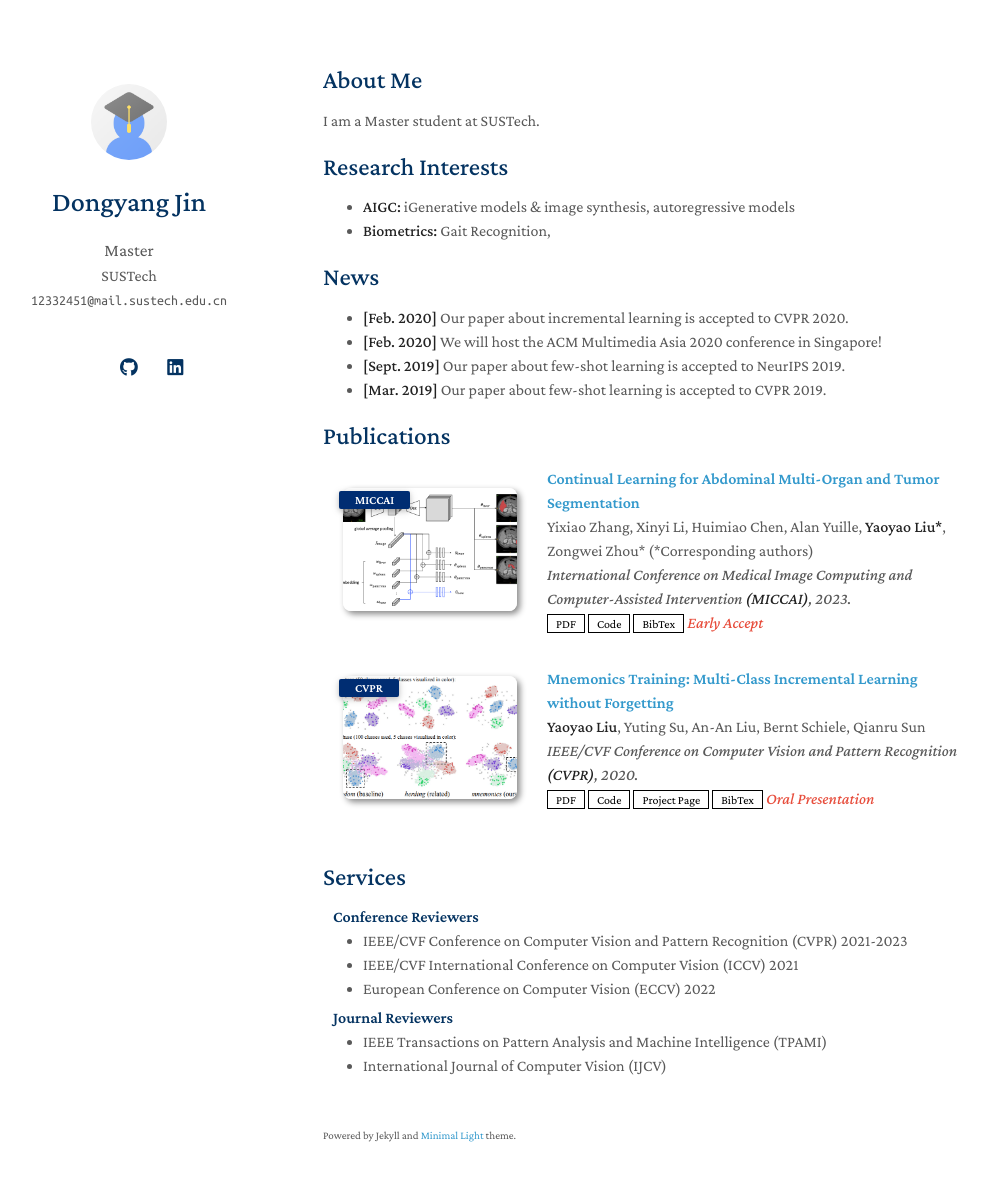
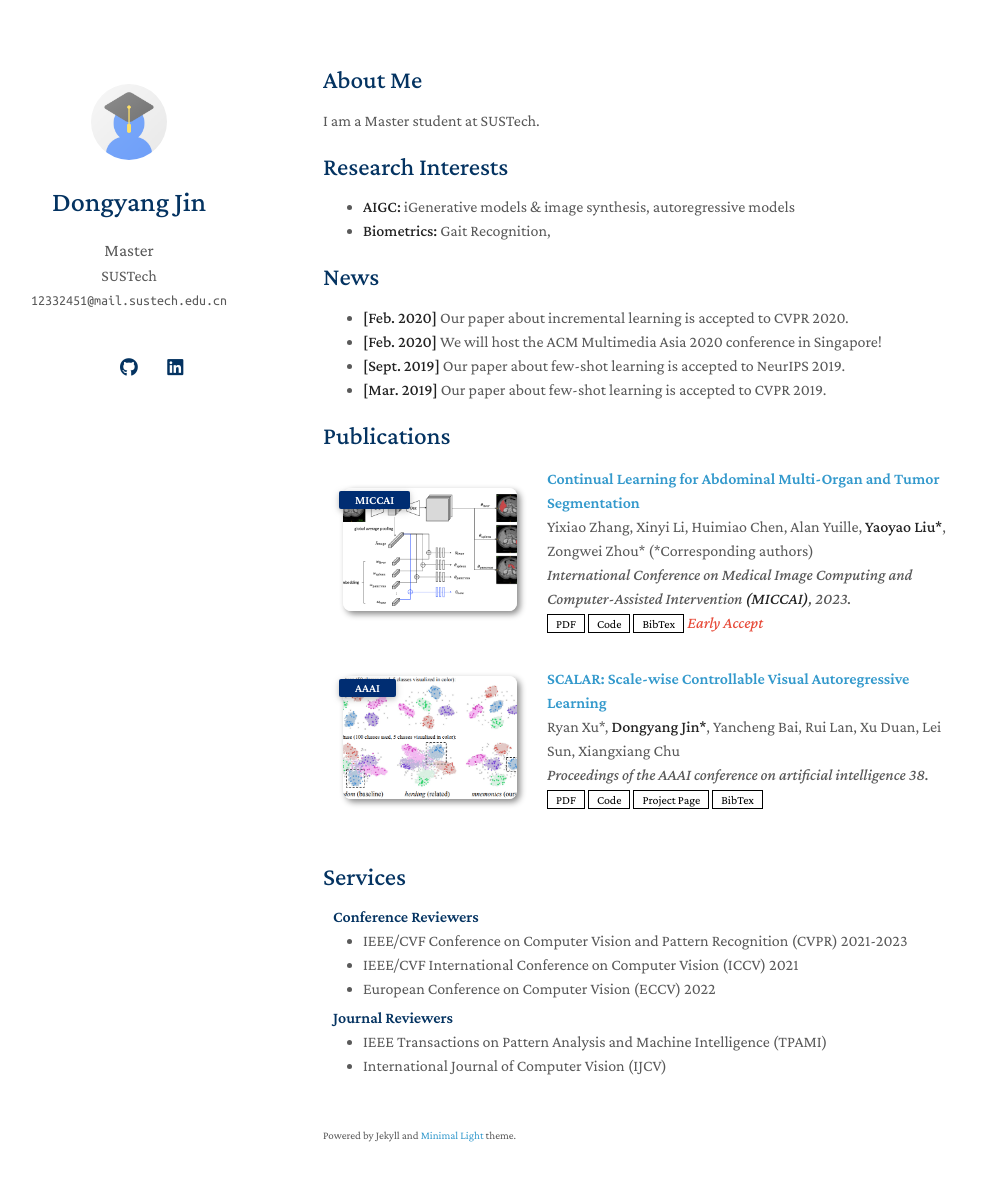
Before and after one commit to jdyjjj/jdyjjj.github.io, a Jekyll site: the page built from index.md, in a window 1280 px wide and 1216 px high. Shown: the top 1181 px of the window, without its empty margins (147-1135 px from the left). Built offline with Jekyll 4.4.1, drawn with Linux system fonts in a browser that asks for light colours; a style sheet for code colours, icons or effects is not loaded; our own code applies the rules of GitHub Pages for plain Markdown files.

Commit message:
Update publications.yml

```diff
--- a/_data/publications.yml
+++ b/_data/publications.yml
@@ -10,13 +10,13 @@ main:
     image: ./assets/img/teaser_example_2.png
     notes: Early Accept
 
-  - title: "Mnemonics Training: Multi-Class Incremental Learning without Forgetting"
-    authors: <strong>Yaoyao Liu</strong>, Yuting Su, An-An Liu, Bernt Schiele, Qianru Sun
-    conference_short: CVPR
-    conference: IEEE/CVF Conference on Computer Vision and Pattern Recognition <strong>(CVPR)</strong>, 2020.
-    pdf: https://arxiv.org/pdf/2002.10211.pdf
-    code: https://github.com/yaoyao-liu/class-incremental-learning/tree/main/mnemonics-training
+  - title: "SCALAR: Scale-wise Controllable Visual Autoregressive Learning"
+    authors: Ryan Xu*, <strong>Dongyang Jin*</strong>, Yancheng Bai, Rui Lan, Xu Duan, Lei Sun, Xiangxiang Chu
+    conference_short: AAAI
+    conference: Proceedings of the AAAI conference on artificial intelligence 38.
+    pdf: https://arxiv.org/pdf/2507.19946
+    code: https://github.com/AMAP-ML/SCALAR
     page: https://class-il.mpi-inf.mpg.de/mnemonics/
     bibtex: https://class-il.mpi-inf.mpg.de/mnemonics/
-    notes: Oral Presentation
+    # notes: Oral Presentation
     image: ./assets/img/teaser_example.png
```
